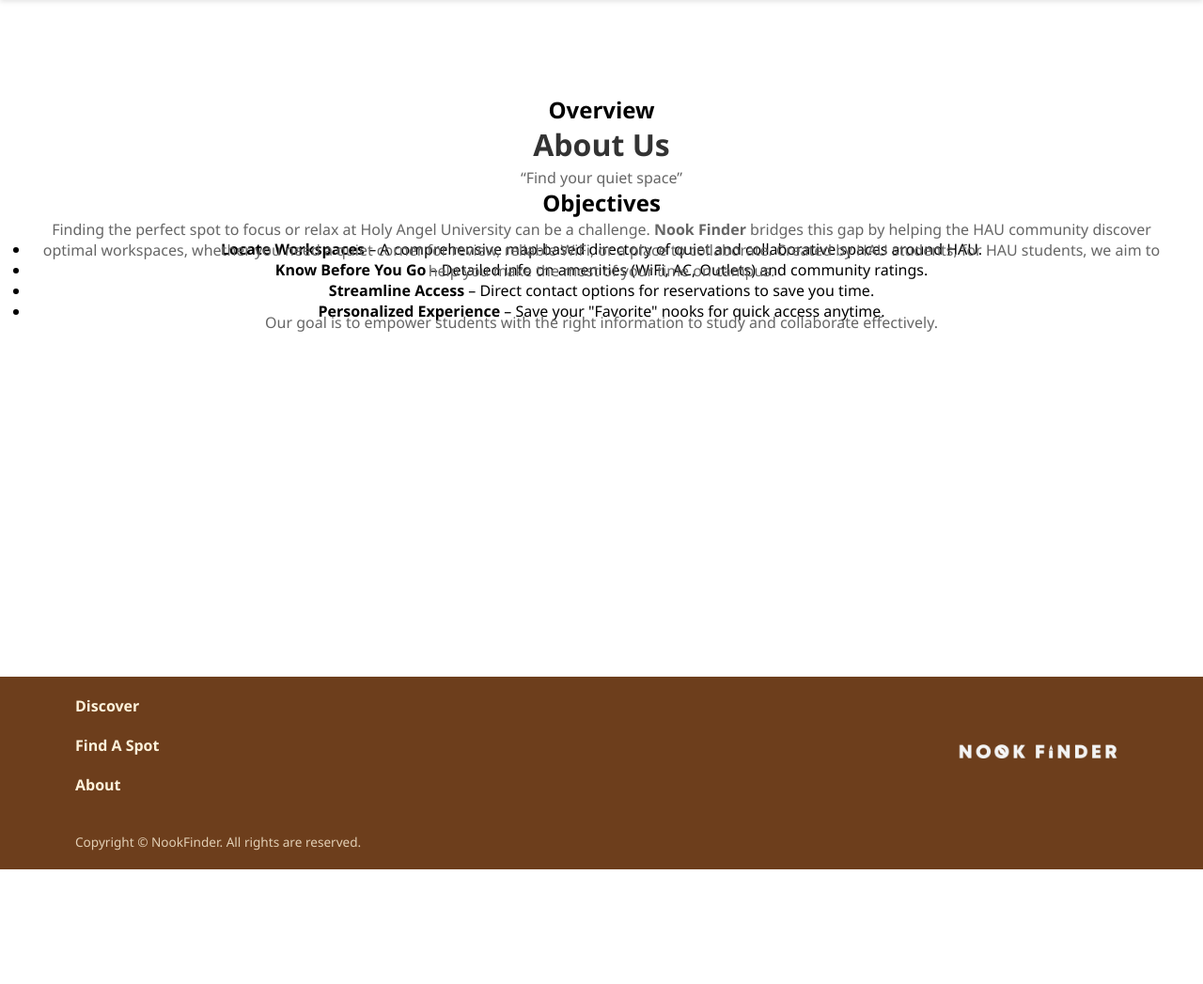
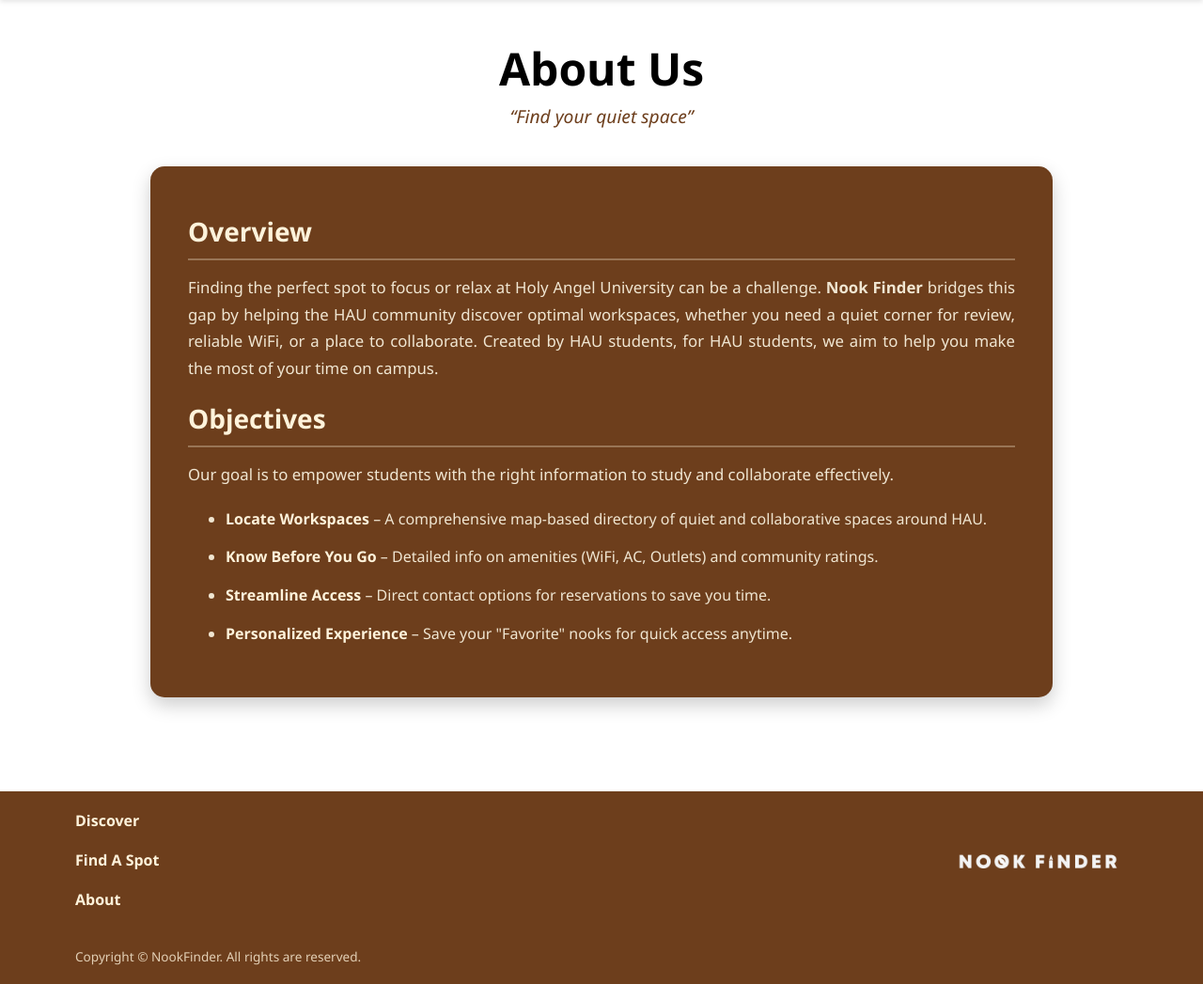
Before and after one commit to REID31-SaN/Nook-Finder, a PHP site: page /about.php in a window 1280 px wide. Shown: the part 70-1117 px from the top of the page at 94% size. Before the commit the page ends 995 px from the top, so only its background shows below. Run offline with PHP 8.4, Linux system fonts and the light colour scheme.

Commit message:
Various changes to MOST files
css
-added correct text colours for error and successful messages prompt
-yea

```diff
--- a/index.php
+++ b/index.php
@@ -1,6 +1,6 @@
 <?php include 'header.php'; ?>
 
-<main>
+<main class="hero">
     <h1>Find a spot</h1>
     <p>Find your focus.</p>
 </main>
--- a/register.php
+++ b/register.php
@@ -54,7 +54,6 @@
 </main>
 
 <?php include 'footer.php'; ?>
-
 <script>
     document.body.classList.add('login-mode');
 </script>
--- a/style.css
+++ b/style.css
@@ -85,25 +85,34 @@ nav {
     }
 }
 
+/* HERO MAIN*/
 
-/* ---------- MAIN ---------- */
-main {
-    padding: 2rem;
+.hero {
+    background-image: url('images/heroIMG.jpg');
+    background-size: cover;
+    background-position: center;
+    height: 95vh;
+    display: flex;
+    flex-direction: column;
+    justify-content: center;
+    align-items: center;
     text-align: center;
+    position: relative;
+    color: white;
 }
 
-/* --- TEXT STYLES (MOVABLE) --- */
-h1 {
-    margin-bottom: 0.2rem;
-    color: #333;
+.hero h1, .hero p {
     position: relative;
-    top: 100px;
+    z-index: 2;
 }
 
-p {
-    color: #666;
-    position: relative;
-    top: 100px;
+/* Dark Overlay*/
+.hero::before {
+    content: '';
+    position: absolute;
+    top: 0; left: 0; width: 100%; height: 100%;
+    background: rgba(0, 0, 0, 0.4);
+    z-index: 1;
 }
 
 /* ---------- TOP 3 SECTION ---------- */
@@ -142,7 +151,7 @@ p {
     gap: 25px;
 }
 
-/* ---------- PLACE CARDS  ---------- */
+/* ---------- PLACE CARDS ---------- */
 .place-card {
     position: relative;
     width: 100%;
@@ -233,11 +242,6 @@ footer {
     height: 45px;
     width: auto;
     display: block;
-
-    /* --- FOOTER LOGO MOVABLE --- */
-    position: relative;
-    top: 5px;   /* Change to move Up (-) or Down (+) */
-    left: 0px;  /* Change to move Left (-) or Right (+) */
 }
 
 .footer-bottom {
@@ -249,16 +253,16 @@ footer {
 /* =======================================================
    LOGIN PAGE STYLES (SCOPED)
    ======================================================= */
+/* These styles are scoped to the .login-mode class
+   so they don't break the scrolling on other pages.
+*/
 
 body.login-mode {
     margin: 0;
     font-family: Arial, sans-serif;
     background-color: #f4f4f4;
-
-    /* Allow scrolling if content is too tall */
-    overflow-y: auto;
-
-    min-height: 100vh;
+    overflow: hidden; /* Prevents Scrolling */
+    height: 100vh;
     display: flex;
     flex-direction: column;
 }
@@ -269,25 +273,19 @@ body.login-mode main {
     justify-content: center;
     align-items: center;
     flex-direction: column;
-    padding: 20px; /* Add some padding so it doesn't touch edges on scroll */
+    padding: 0;
 }
 
 body.login-mode footer {
-    margin-top: 0;
+    margin-top: 0; /* Ensures footer fits at bottom without scroll */
 }
 
-/* --- Responsive Login Container --- */
 .login-container {
-    width: 90%;
-    max-width: 400px;
-
+    width: 400px;
     padding: 2.5rem;
     background-color: #ffffff;
     border-radius: 12px;
     box-shadow: 0 6px 20px rgba(0, 0, 0, 0.1);
-
-    /* Ensure it doesn't get cut off on very short screens */
-    margin: 20px 0;
 }
 
 .login-container h2 {
@@ -533,3 +531,95 @@ body.login-mode footer {
         gap: 15px;
     }
 }
+
+.about-wrapper {
+    max-width: 1000px;
+    margin: 0 auto;
+    text-align: left;
+    padding: 20px;
+    padding-top: 40px;
+}
+
+.about-header {
+    text-align: center;
+    margin-bottom: 40px;
+}
+
+.about-header h1 {
+    position: static;
+    margin-bottom: 5px;
+    font-size: 3rem;
+}
+
+.about-tagline {
+    font-size: 1.2rem;
+    font-style: italic;
+    color: #6D3E1C;
+}
+
+.about-box {
+    background-color: #6D3E1C;
+    color: #FFF3DB;
+    padding: 40px;
+    border-radius: 15px;
+    box-shadow: 0 8px 20px rgba(0,0,0,0.2);
+}
+
+.about-box h2 {
+    margin-top: 10px;
+    margin-bottom: 15px;
+    font-size: 28px;
+    color: #FFF3DB;
+    border-bottom: 2px solid rgba(255, 243, 219, 0.3);
+    padding-bottom: 10px;
+}
+
+.about-box p {
+    margin-bottom: 20px;
+    line-height: 1.7;
+    color: #f0e6d2;
+    font-size: 1.05rem;
+    text-align: justify;
+    position: static;
+}
+
+.about-list {
+    list-style-type: disc;
+    padding-left: 40px;
+    margin-bottom: 10px;
+    color: #f0e6d2;
+}
+
+.about-list li {
+    margin-bottom: 15px;
+    line-height: 1.6;
+}
+
+.about-list strong {
+    color: #FFF3DB;
+}
+
+@media (max-width: 1024px) {
+    .about-wrapper {
+        padding: 20px;
+    }
+
+    .about-box {
+        padding: 25px;
+    }
+
+    .about-box p {
+        text-align: left;
+    }
+}
+.error-msg {
+    color: red;
+    text-align: center;
+    margin: 10px 0 20px 0;
+}
+
+.success-msg {
+    color: green;
+    text-align: center;
+    margin: 10px 0 20px 0;
+}
```
Also changed, not shown: discover.php (+38 -37 lines), authenticate.php (line endings or trailing spaces), header.php (line endings or trailing spaces), login.php (line endings or trailing spaces), nook_finder.sql (line endings or trailing spaces), register_process.php (line endings or trailing spaces).
